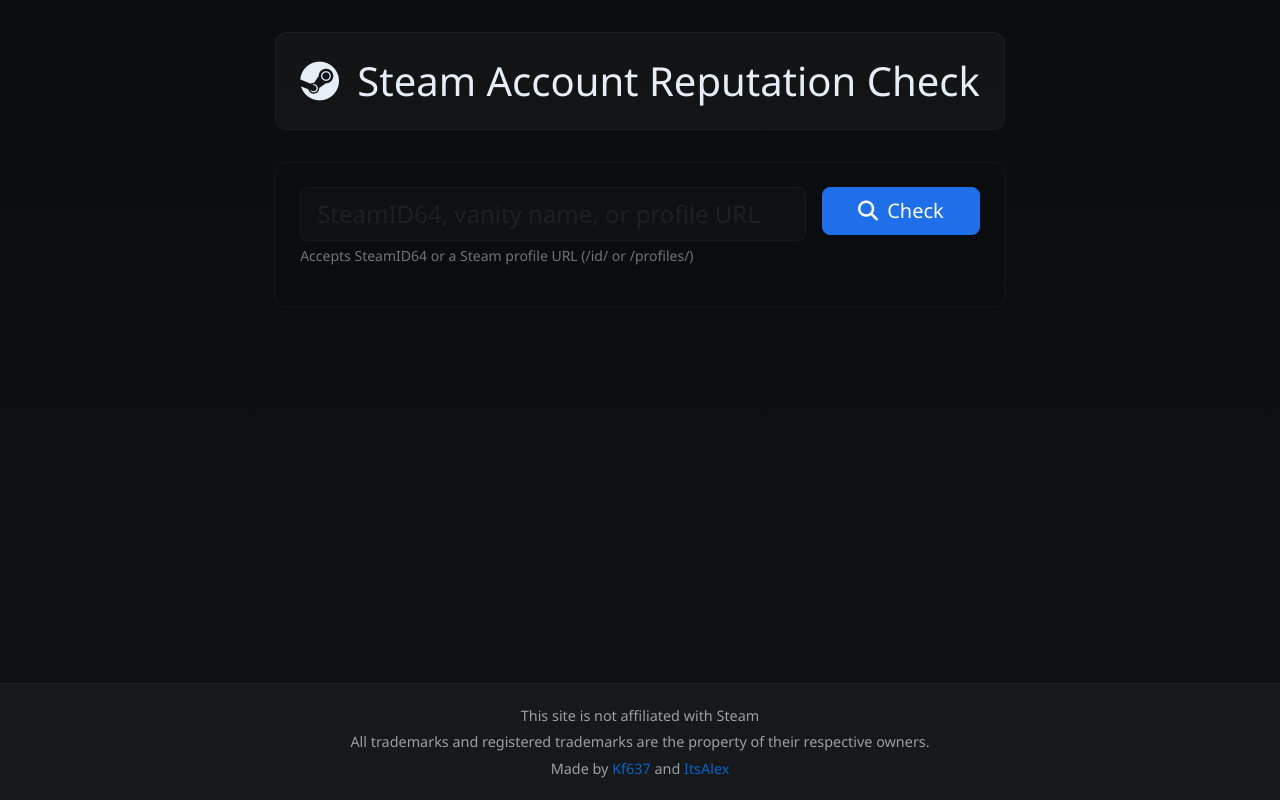
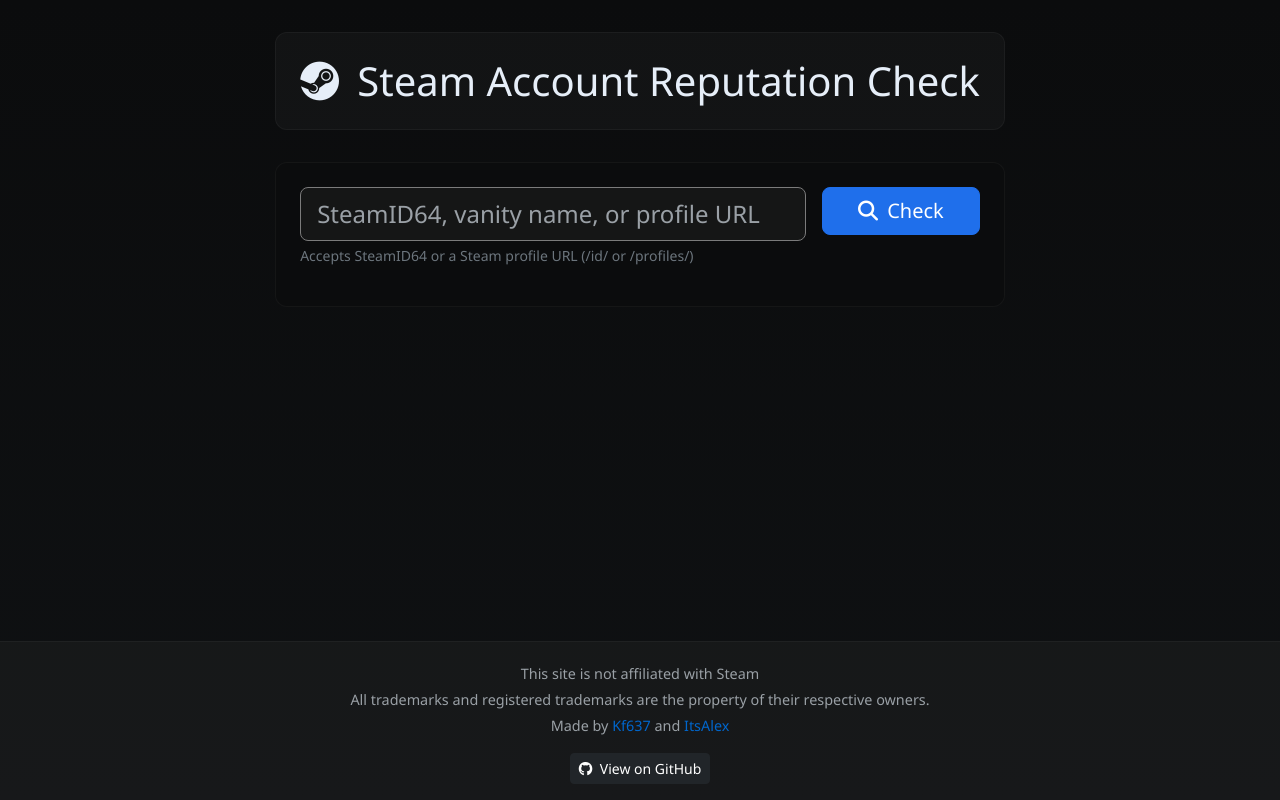
Before and after one commit to Kf637/Steam-Account-Reputation-Check, a website: page index.html in a window 1280 px wide. Drawn offline with nearby package versions, Linux system fonts and the light colour scheme.

Commit message:
UI Changes

```diff
--- a/index.html
+++ b/index.html
@@ -53,16 +53,23 @@
     </div>
   </div>
 
-  <footer class="footer">
-    <p>This site is not affiliated with Steam</p>
-    <p>All trademarks and registered trademarks are the property of their respective owners.</p>
-    <p>Made by
-  <a href="https://github.com/Kf637" target="_blank">Kf637</a>
-  and
-  <a href="https://github.com/ItsAlexIK" target="_blank">ItsAlex</a>
-</p>
+<footer class="footer text-center p-3">
+  <p class="mb-1">This site is not affiliated with Steam</p>
+  <p class="mb-1">All trademarks and registered trademarks are the property of their respective owners.</p>
+  <p class="mb-2">
+    Made by
+    <a href="https://github.com/Kf637" target="_blank">Kf637</a>
+    and
+    <a href="https://github.com/ItsAlexIK" target="_blank">ItsAlex</a>
+  </p>
 
-  </footer>
+  <a href="https://github.com/Kf637/Steam-Account-Reputation-Check"
+     target="_blank"
+     class="btn btn-dark btn-sm">
+    <i class="fab fa-github me-1"></i> View on GitHub
+  </a>
+</footer>
+
 
   <script src="https://cdnjs.cloudflare.com/ajax/libs/bootstrap/5.3.2/js/bootstrap.bundle.min.js"></script>
   <script src="lib/flags.js"></script>
--- a/style.css
+++ b/style.css
@@ -57,8 +57,8 @@
 }
 
 .form-control {
-  background: rgba(255, 255, 255, 0.02);
-  border: 1px solid var(--border-color);
+  background: rgba(255, 255, 255, 0.04);
+  border: 1px solid #7b7b7b;
   color: var(--bs-body-color);
   height: 3rem;
   line-height: 3rem;
@@ -74,6 +74,12 @@
   box-shadow: 0 0 0 0.2rem rgba(31, 111, 235, 0.25);
   color: var(--bs-body-color);
 }
+
+.form-control::placeholder {
+  color: #9aa0a6;
+  opacity: 1;
+}
+
 
 .btn-primary {
   background-color: var(--accent);
@@ -206,6 +212,11 @@
   margin: 0.3rem 0;
 }
 
+.footer .btn {
+  margin-top: 0.5rem;   /* add space above the GitHub button */
+}
+
+
 .steamid64 {
   color: #9fb8ff;
 }
```
